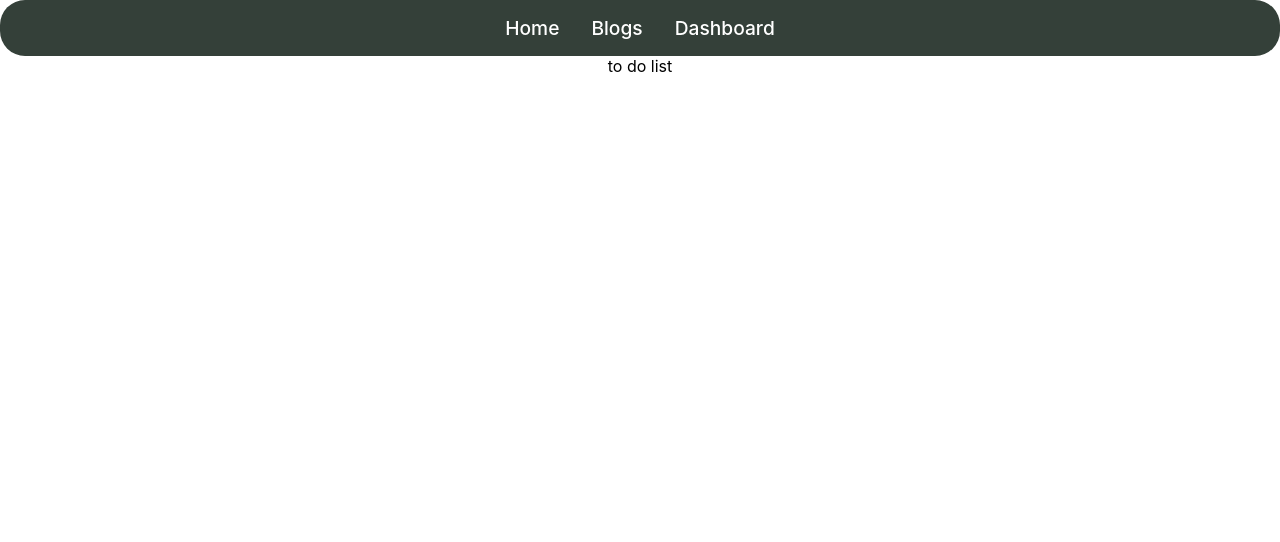
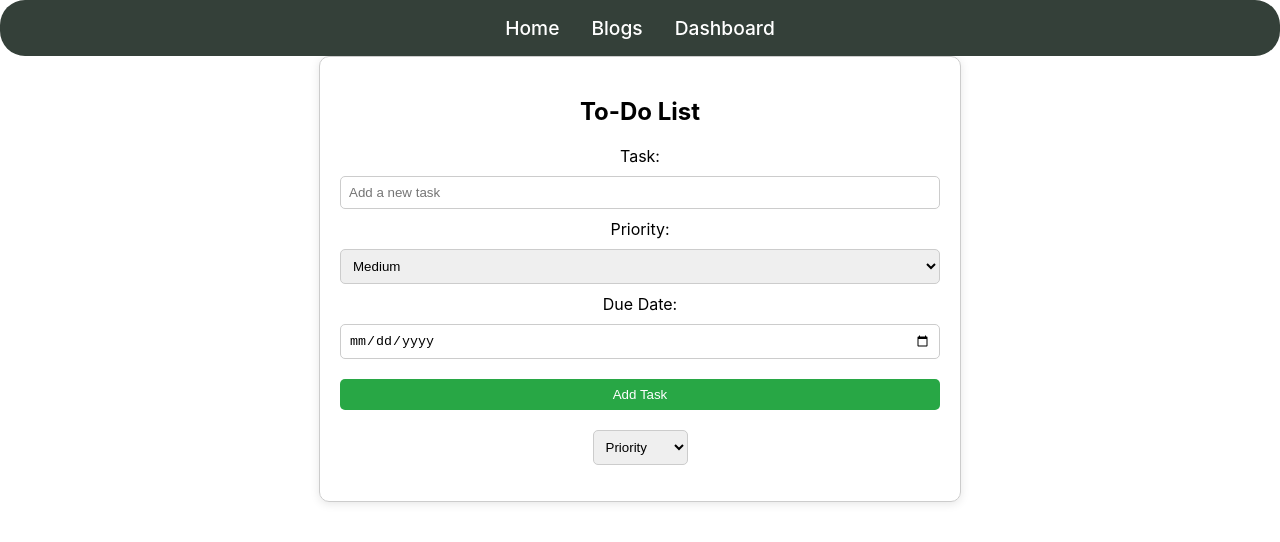
Before and after one commit to Sibu-Myeki/To-Do_List, a React (Create React App) app in the folder frontend/: page / in a window 1280 px wide. Shown: the top 542 px of the page. Built offline with nearby package versions, Linux system fonts and the light colour scheme.

Commit message:
Functinallity

```diff
--- a/frontend/src/components/todo/Todo.js
+++ b/frontend/src/components/todo/Todo.js
@@ -1,14 +1,28 @@
 import React, { useState } from 'react';
-import './ToDo.css';  // Importing your custom styles
+import './ToDo.css';  // Import your custom styles
 
 const ToDo = () => {
   const [tasks, setTasks] = useState([]);
   const [newTask, setNewTask] = useState('');
+  const [newPriority, setNewPriority] = useState('Medium');
+  const [newDueDate, setNewDueDate] = useState('');
+  const [sortBy, setSortBy] = useState('priority');
+  const [editIndex, setEditIndex] = useState(null);
+  const [editText, setEditText] = useState('');
+  const [categories] = useState(['Work', 'Personal', 'Other']);  // Static categories for simplicity
 
   const addTask = () => {
     if (newTask.trim()) {
-      setTasks([...tasks, { text: newTask, status: 'pending' }]);
+      setTasks([...tasks, {
+        text: newTask,
+        status: 'pending',
+        priority: newPriority,
+        dueDate: newDueDate,
+        category: 'Personal'
+      }]);
       setNewTask('');
+      setNewPriority('Medium');
+      setNewDueDate('');
     }
   };
 
@@ -31,23 +45,111 @@ const ToDo = () => {
     setTasks(updatedTasks);
   };
 
+  const setTaskPriority = (index, priority) => {
+    const updatedTasks = tasks.map((task, taskIndex) =>
+      taskIndex === index ? { ...task, priority } : task
+    );
+    setTasks(updatedTasks);
+  };
+
+  const setTaskDueDate = (index, dueDate) => {
+    const updatedTasks = tasks.map((task, taskIndex) =>
+      taskIndex === index ? { ...task, dueDate } : task
+    );
+    setTasks(updatedTasks);
+  };
+
+  const setTaskCategory = (index, category) => {
+    const updatedTasks = tasks.map((task, taskIndex) =>
+      taskIndex === index ? { ...task, category } : task
+    );
+    setTasks(updatedTasks);
+  };
+
+  const sortedTasks = [...tasks].sort((a, b) => {
+    if (sortBy === 'priority') {
+      return a.priority.localeCompare(b.priority);
+    } else if (sortBy === 'dueDate') {
+      return new Date(a.dueDate) - new Date(b.dueDate);
+    } else {
+      return a.status.localeCompare(b.status);
+    }
+  });
+
   return (
-    <div>
+    <div className="todo-container">
       <h2>To-Do List</h2>
+      <div className="input-group">
+        <label htmlFor="taskInput">Task:</label>
         <input
+          id="taskInput"
           type="text"
           value={newTask}
           onChange={(e) => setNewTask(e.target.value)}
           placeholder="Add a new task"
         />
+
+        <label htmlFor="prioritySelect">Priority:</label>
+        <select id="prioritySelect" onChange={(e) => setNewPriority(e.target.value)} value={newPriority}>
+          <option value="High">High</option>
+          <option value="Medium">Medium</option>
+          <option value="Low">Low</option>
+        </select>
+
+        <label htmlFor="dueDateInput">Due Date:</label>
+        <input
+          id="dueDateInput"
+          type="date"
+          onChange={(e) => setNewDueDate(e.target.value)}
+          value={newDueDate}
+        />
+
         <button onClick={addTask}>Add Task</button>
-      <ul>
-        {tasks.map((task, index) => (
-          <li key={index}>
-            <span>{task.text} - {task.status}</span>
+      </div>
+
+      <div className="sort-group">
+        <select onChange={(e) => setSortBy(e.target.value)} value={sortBy}>
+          <option value="priority">Priority</option>
+          <option value="dueDate">Due Date</option>
+          <option value="status">Status</option>
+        </select>
+      </div>
+
+      <ul className="task-list">
+        {sortedTasks.map((task, index) => (
+          <li key={index} className={`task ${task.status}`}>
+            {editIndex === index ? (
+              <>
+                <input
+                  type="text"
+                  value={editText}
+                  onChange={(e) => setEditText(e.target.value)}
+                />
+                <button onClick={() => {
+                  const updatedTasks = tasks.map((task, taskIndex) =>
+                    taskIndex === index ? { ...task, text: editText } : task
+                  );
+                  setTasks(updatedTasks);
+                  setEditIndex(null);
+                }}>Save</button>
+              </>
+            ) : (
+              <span>{task.text} - {task.priority} - {task.dueDate} - {task.status}</span>
+            )}
             <button onClick={() => deleteTask(index)}>Delete</button>
             <button onClick={() => pauseTask(index)}>Pause</button>
             <button onClick={() => finishTask(index)}>Finish</button>
+            {editIndex !== index && (
+              <button onClick={() => {
+                setEditIndex(index);
+                setEditText(task.text);
+              }}>Edit</button>
+            )}
+            <select onChange={(e) => setTaskCategory(index, e.target.value)} value={task.category}>
+              {categories.map(category => (
+                <option key={category} value={category}>{category}</option>
+              ))}
+            </select>
           </li>
         ))}
       </ul>
--- a/frontend/src/components/todo/todo.css
+++ b/frontend/src/components/todo/todo.css
@@ -0,0 +1,52 @@
+.todo-container {
+  max-width: 600px;
+  margin: 0 auto;
+  padding: 20px;
+  border: 1px solid #ccc;
+  border-radius: 10px;
+  box-shadow: 0 2px 10px rgba(0, 0, 0, 0.1);
+}
+
+.input-group {
+  display: flex;
+  flex-direction: column;
+  gap: 10px; /* Space between inputs */
+}
+
+input[type="text"],
+input[type="date"],
+select {
+  border-radius: 5px; /* Rounded corners */
+  padding: 8px; /* Padding for better appearance */
+  border: 1px solid #ccc; /* Light border */
+}
+
+button {
+  margin-top: 10px; /* Space above button */
+  padding: 8px 12px; /* Padding for the button */
+  border-radius: 5px; /* Rounded corners */
+  background-color: #28a745; /* Green background */
+  color: white; /* White text */
+  border: none; /* No border */
+  cursor: pointer; /* Pointer cursor */
+}
+
+button:hover {
+  background-color: #218838; /* Darker green on hover */
+}
+
+.sort-group {
+  margin-top: 20px; /* Space above sorting options */
+}
+
+.task-list {
+  list-style-type: none;
+  padding: 0;
+}
+
+.task {
+  margin: 10px 0; /* Space between tasks */
+  padding: 10px;
+  border: 1px solid #ddd; /* Light border for tasks */
+  border-radius: 5px; /* Rounded corners for tasks */
+}
--- a/frontend/src/pages/home/Home.js
+++ b/frontend/src/pages/home/Home.js
@@ -1,7 +1,12 @@
 import React from 'react';
+import ToDo from '../../components/todo/Todo';
 
 const Home = () => {
   return(
-    <div>to do list</div>
+    <div>
+      <ToDo />
+    </div>
+
   )
+
 };   export default Home;
```
Lines whose indentation alone changed are shown as unchanged.
